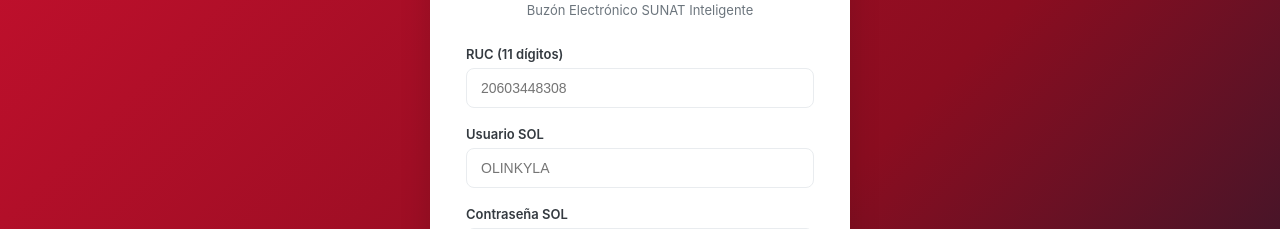
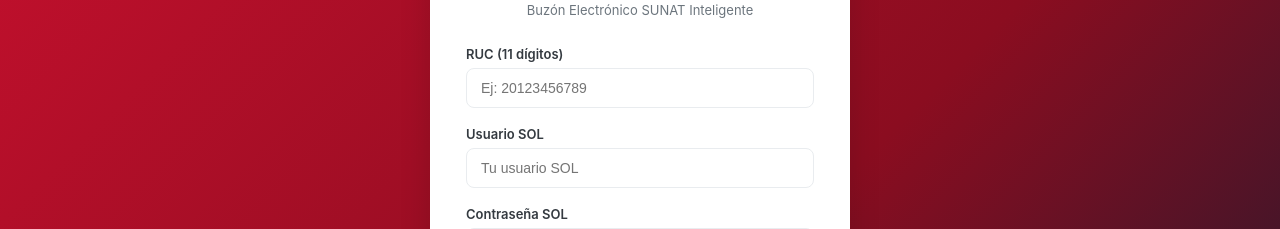
Before and after one commit to Alexis921/dashbot, a React (Vite) app in the folder frontend/: page / in a window 1280 px wide. Shown: the part 226-455 px from the top of the page. Built offline with nearby package versions, Linux system fonts and the light colour scheme; no server answers.

Commit message:
fix: remove placeholder credentials, auto-fallback to demo when SUNAT unreachable

```diff
--- a/frontend/src/components/LoginForm.jsx
+++ b/frontend/src/components/LoginForm.jsx
@@ -52,7 +52,7 @@
             <input
               className={`form-input ${error && form.ruc.length !== 11 ? 'error' : ''}`}
               type="text" maxLength={11} value={form.ruc}
-              onChange={set('ruc')} placeholder="20603448308"
+              onChange={set('ruc')} placeholder="Ej: 20123456789"
               autoComplete="off"
             />
           </div>
@@ -61,7 +61,7 @@
             <input
               className="form-input" type="text"
               value={form.usuario} onChange={set('usuario')}
-              placeholder="OLINKYLA" autoComplete="username"
+              placeholder="Tu usuario SOL" autoComplete="username"
             />
           </div>
           <div className="form-group">
```
Also changed, not shown: 1 other file (tests, documents, lock files or other folders).
